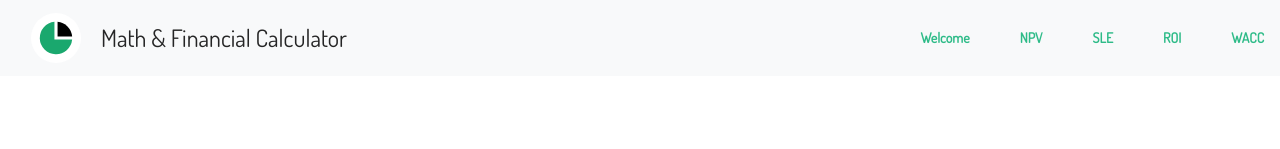
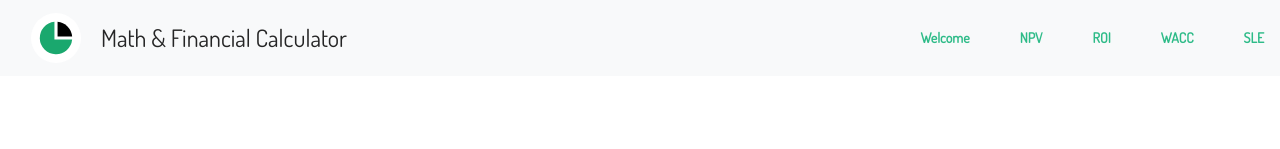
Before and after one commit to adhytianara/myfinance---front-end, a React (Create React App) app: page / in a window 1280 px wide. Shown: the top 149 px of the page. Built offline with nearby package versions, Linux system fonts and the light colour scheme.

Commit message:
refactor: move SLE position

```diff
--- a/src/App/components/Navbar/Navbarku.js
+++ b/src/App/components/Navbar/Navbarku.js
@@ -27,13 +27,13 @@ function Navbarku(props) {
           <Link to="/netpresentvalue"><p>NPV</p></Link>
         </Navbar.Text>
         <Navbar.Text>
-          <Link to="/system-of-linear-equations"><p>SLE</p></Link>
-        </Navbar.Text>
-        <Navbar.Text>
           <Link to="/roi"><p>ROI</p></Link>
         </Navbar.Text>
         <Navbar.Text>
           <Link to="/wacc"><p>WACC</p></Link>
+        </Navbar.Text>
+        <Navbar.Text>
+          <Link to="/system-of-linear-equations"><p>SLE</p></Link>
         </Navbar.Text>
       </Navbar.Collapse>
     </Navbar>
```
